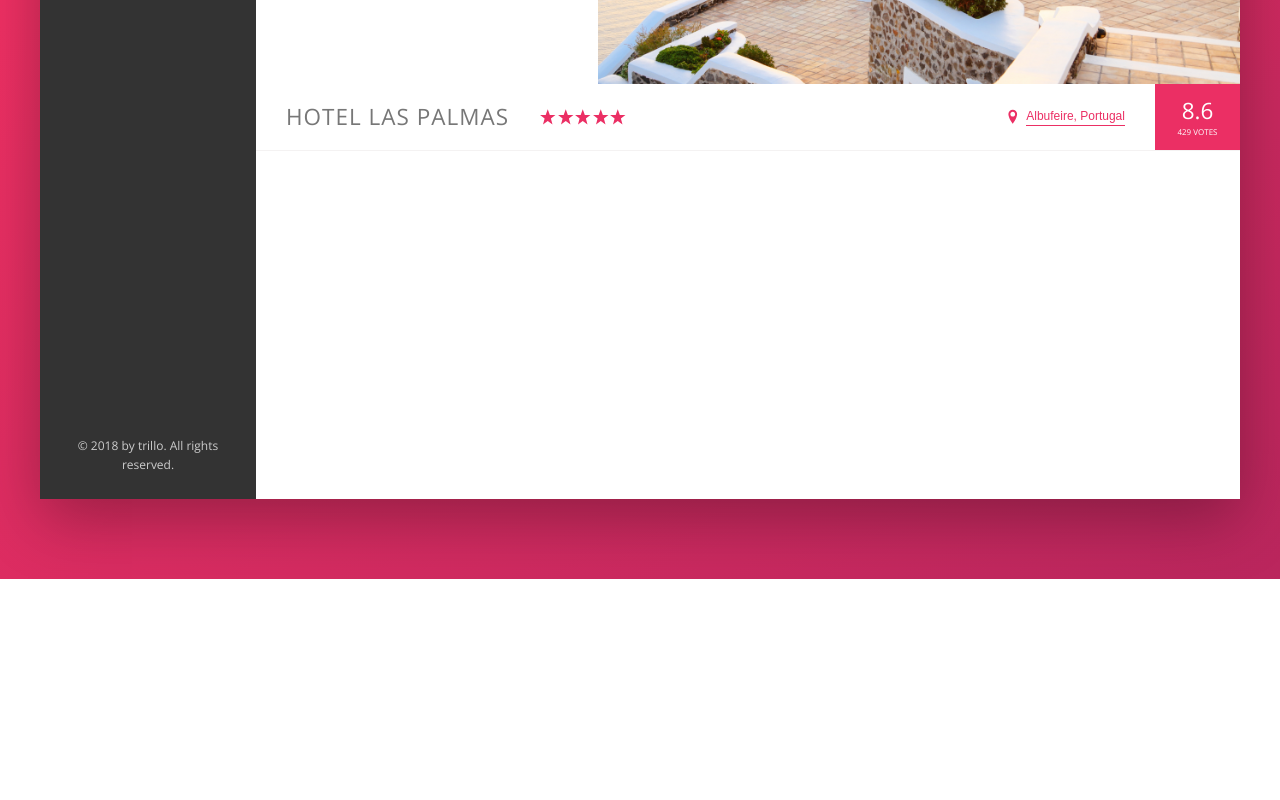
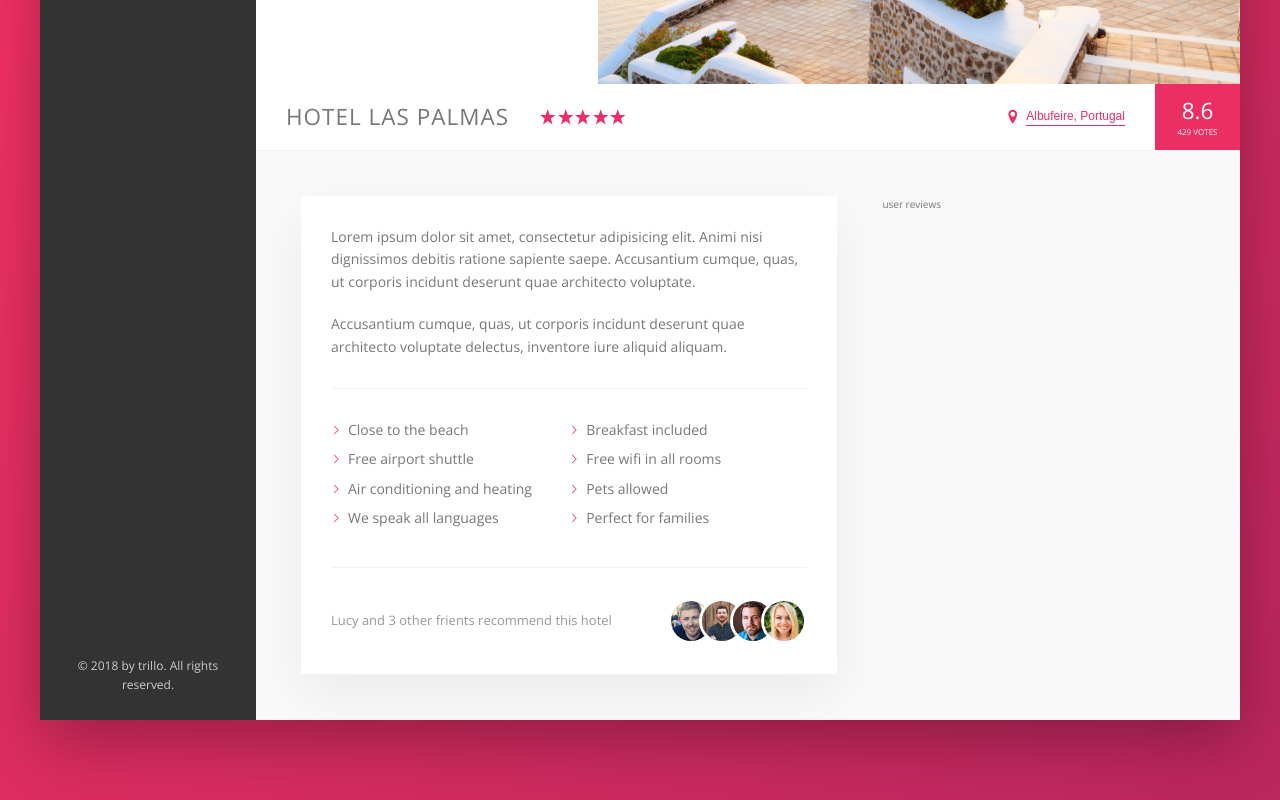
Before and after one commit to KamilKonopka/trillo, a website: page index.html in a window 1280 px wide. Shown: the part 451-1251 px from the top of the page. Before the commit the page ends 1030 px from the top, so only its background shows below. Drawn offline with nearby package versions, Linux system fonts and the light colour scheme.

Commit message:
styled main detail description section

```diff
--- a/index.html
+++ b/index.html
@@ -123,6 +123,35 @@
                             <div class="overview__rating-count">429 votes</div>
                         </div>
                     </div>
+                    <div class="detail">
+                        <div class="description">
+                            <p class="paragraph">
+                                Lorem ipsum dolor sit amet, consectetur adipisicing elit. Animi nisi dignissimos debitis ratione sapiente saepe. Accusantium cumque, quas, ut corporis incidunt deserunt quae architecto voluptate.
+                            </p>
+                            <p class="paragraph">Accusantium cumque, quas, ut corporis incidunt deserunt quae architecto voluptate delectus, inventore iure aliquid aliquam.
+                            </p>
+                            <ul class="list">
+                                <li class="list__item">Close to the beach</li>
+                                <li class="list__item">Breakfast included</li>
+                                <li class="list__item">Free airport shuttle</li>
+                                <li class="list__item">Free wifi in all rooms</li>
+                                <li class="list__item">Air conditioning and heating</li>
+                                <li class="list__item">Pets allowed</li>
+                                <li class="list__item">We speak all languages</li>
+                                <li class="list__item">Perfect for families</li>
+                            </ul>
+                            <div class="recommend">
+                                <p class="recommend__count">Lucy and 3 other frients recommend this hotel</p>
+                                <img src="img/user-3.jpg" alt="Friend 1" class="recommend__photo">
+                                <img src="img/user-4.jpg" alt="Friend 2" class="recommend__photo">
+                                <img src="img/user-5.jpg" alt="Friend 3" class="recommend__photo">
+                                <img src="img/user-6.jpg" alt="Friend 4" class="recommend__photo">
+                            </div>
+                        </div>
+                        <div class="user-reviews">
+                            user reviews
+                        </div>
+                    </div>
                 </main>
             </div>
         </div>
--- a/sass/_base.scss
+++ b/sass/_base.scss
@@ -11,6 +11,10 @@
     --color-grey-dark-3: #999;
 
     --shadow-dark: 0 2rem 6rem rgba(0,0,0, .3);
+    --shadow-light: 0 2rem 5rem rgba(0,0,0, .06);
+
+    --line: 1px solid var(--color-grey-light-2);
+
 }
 
 * {
--- a/sass/_components.scss
+++ b/sass/_components.scss
@@ -208,7 +208,7 @@
 .overview {
     display: flex;
     align-items: center;
-    border-bottom: 1px solid var(--color-grey-light-2);
+    border-bottom: var(--line);
 
     &__heading {
         font-size: 2.25rem;
@@ -304,3 +304,76 @@
         box-shadow: none;
     }
 }
+
+////////////////////
+// PARAGRAPH
+
+.paragraph:not(:last-of-type) {
+    margin-bottom: 2rem;
+}
+
+////////////////////
+// LIST
+
+.list {
+    list-style: none;
+    margin: 3rem 0;
+    padding: 3rem 0;
+    border-top: var(--line);
+    border-bottom: var(--line);
+
+    display: flex;
+    flex-wrap: wrap;
+
+    &__item {
+        flex: 0 0 50%;
+        margin-bottom: .7rem;
+    }
+
+    &__item:before {
+        content: "";
+        display: inline-block;
+        height: 1rem;
+        width: 1rem;
+        margin-right: .7rem;
+
+        //older browsers
+        //background-image: url(../img/chevron-thin-right.svg);
+        //background-size: cover;
+
+        //modern browsers - masks
+        background-color: var(--color-primary);
+        -webkit-mask-image: url(../img/chevron-thin-right.svg);
+        mask-image: url(../img/chevron-thin-right.svg);
+        -webkit-mask-size: cover;
+        mask-size: cover;
+    }
+}
+
+////////////////////
+// RECOMMEND
+
+.recommend {
+    font-size: 1.3rem;
+    color: var(--color-grey-dark-3);
+    display: flex;
+    align-items: center;
+
+    &__count {
+        margin-right: auto;
+    }
+
+    &__friends {}
+
+    &__photo {
+        box-sizing: content-box;
+        height: 4rem;
+        width: 4rem;
+        border-radius: 50%;
+        border: 3px solid #fff;
+
+        &:not(:last-child) {
+            margin-right: -1.5rem;
+        }
+    }
+}
--- a/sass/_layout.scss
+++ b/sass/_layout.scss
@@ -11,7 +11,7 @@
     font-size: 1.4rem;
     height: 7rem;
     background-color: #fff;
-    border-bottom: 1px solid var(--color-grey-light-2);
+    border-bottom: var(--line);
     display: flex;
     justify-content: space-between;
     align-items: center;
@@ -34,5 +34,24 @@
 .hotel-view {
     background-color: #fff;
     flex: 1;
-    height: 80rem;
 }
+
+.detail {
+    display: flex;
+    padding: 4.5rem;
+    background-color: var(--color-grey-light-1);
+    border-bottom: var(--line);
+}
+
+.description {
+    font-size: 1.4rem;
+    background-color: #fff;
+    box-shadow: var(--shadow-light);
+    padding: 3rem;
+    flex: 0 0 60%;
+    margin-right: 4.5rem;
+}
+
+.user-reviews {
+    flex: 1;
+}
```
Also changed, not shown: css/style.css.
